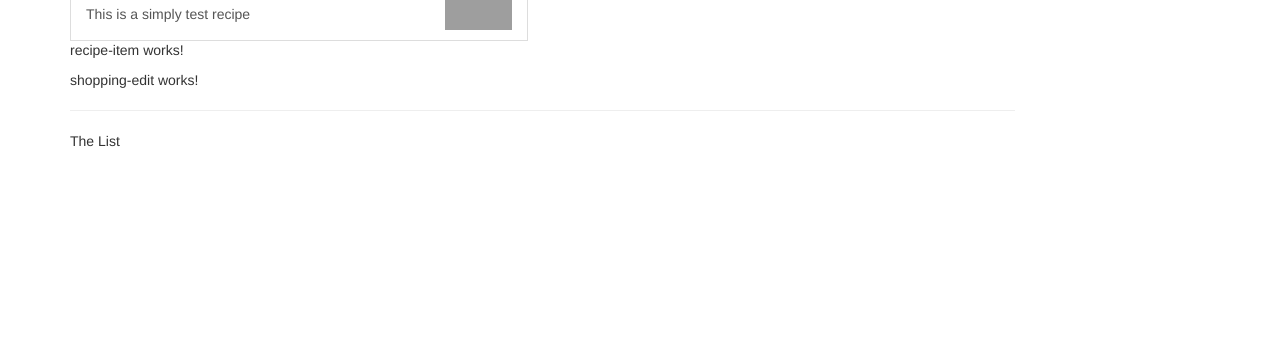
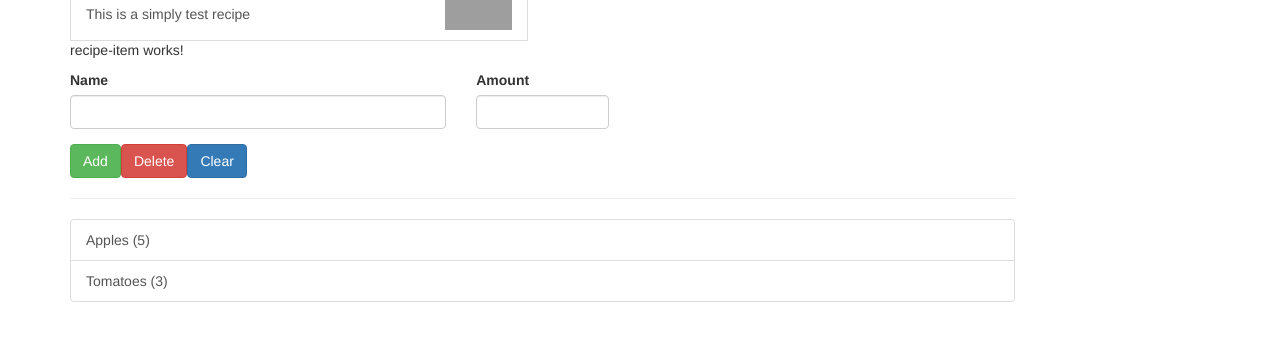
Before and after one commit to jonataslaet/ng-complete-guide, an Angular app: page / in a window 1280 px wide. Shown: the part 320-660 px from the top of the page. Built offline with nearby package versions, Linux system fonts and the light colour scheme; grey boxes are pictures that could not be loaded.

Commit message:
Exibida a shopping list e implementado o html do shopping-edit

```diff
--- /dev/null
+++ b/src/app/shared/ingredient.model.ts
@@ -0,0 +1,5 @@
+export class Ingredient {
+    constructor(public name: string, public amount: number){
+
+    }
+}
--- a/src/app/shopping-list/shopping-edit/shopping-edit.component.html
+++ b/src/app/shopping-list/shopping-edit/shopping-edit.component.html
@@ -1 +1,29 @@
-<p>shopping-edit works!</p>
+<div class="row">
+    <div class="col-xs-12">
+        <form>
+            <div class="row">
+                <div class="col-sm-5 form-group">
+                    <label for="name">Name</label>
+                    <input type="text" id="name" class="form-control">
+                </div>
+                <div class="col-sm-2 form-group">
+                    <label for="amount">Amount</label>
+                    <input type="number" id="amount" class="form-control">
+                </div>
+            </div>
+            <div class="row">
+                <div class="col-xs-12">
+                    <button class="btn btn-success" type="submit">
+                        Add
+                    </button>
+                    <button class="btn btn-danger" type="button">
+                        Delete
+                    </button>
+                    <button class="btn btn-primary" type="button">
+                        Clear
+                    </button>
+                </div>
+            </div>
+        </form>
+    </div>
+</div>
--- a/src/app/shopping-list/shopping-list.component.html
+++ b/src/app/shopping-list/shopping-list.component.html
@@ -2,6 +2,10 @@
     <div class="col-xs-10">
         <app-shopping-edit></app-shopping-edit>
         <hr>
-        The List
+        <ul class="list-group">
+            <a href="" class="list-group-item" style="cursor: pointer" *ngFor="let ingredient of ingredients">
+                {{ingredient.name}} ({{ingredient.amount}})
+            </a>
+        </ul>
     </div>
 </div>
--- a/src/app/shopping-list/shopping-list.component.ts
+++ b/src/app/shopping-list/shopping-list.component.ts
@@ -1,3 +1,4 @@
+import { Ingredient } from './../shared/ingredient.model';
 import { Component, OnInit } from '@angular/core';
 
 @Component({
@@ -6,6 +7,10 @@
   styleUrls: ['./shopping-list.component.css']
 })
 export class ShoppingListComponent implements OnInit {
+  ingredients: Ingredient[] = [
+    new Ingredient('Apples',5),
+    new Ingredient('Tomatoes',3)
+  ];
 
   constructor() { }
 
```
